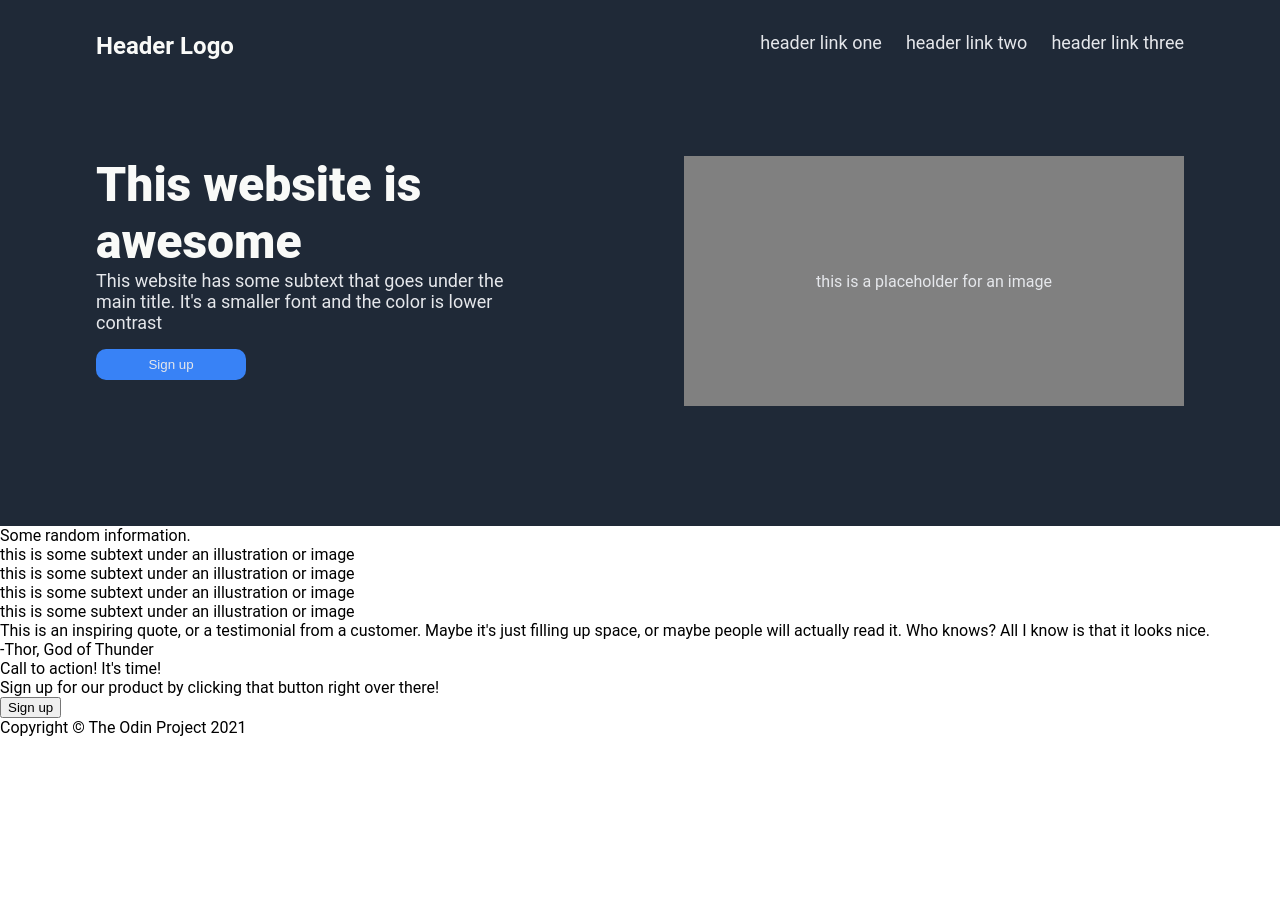
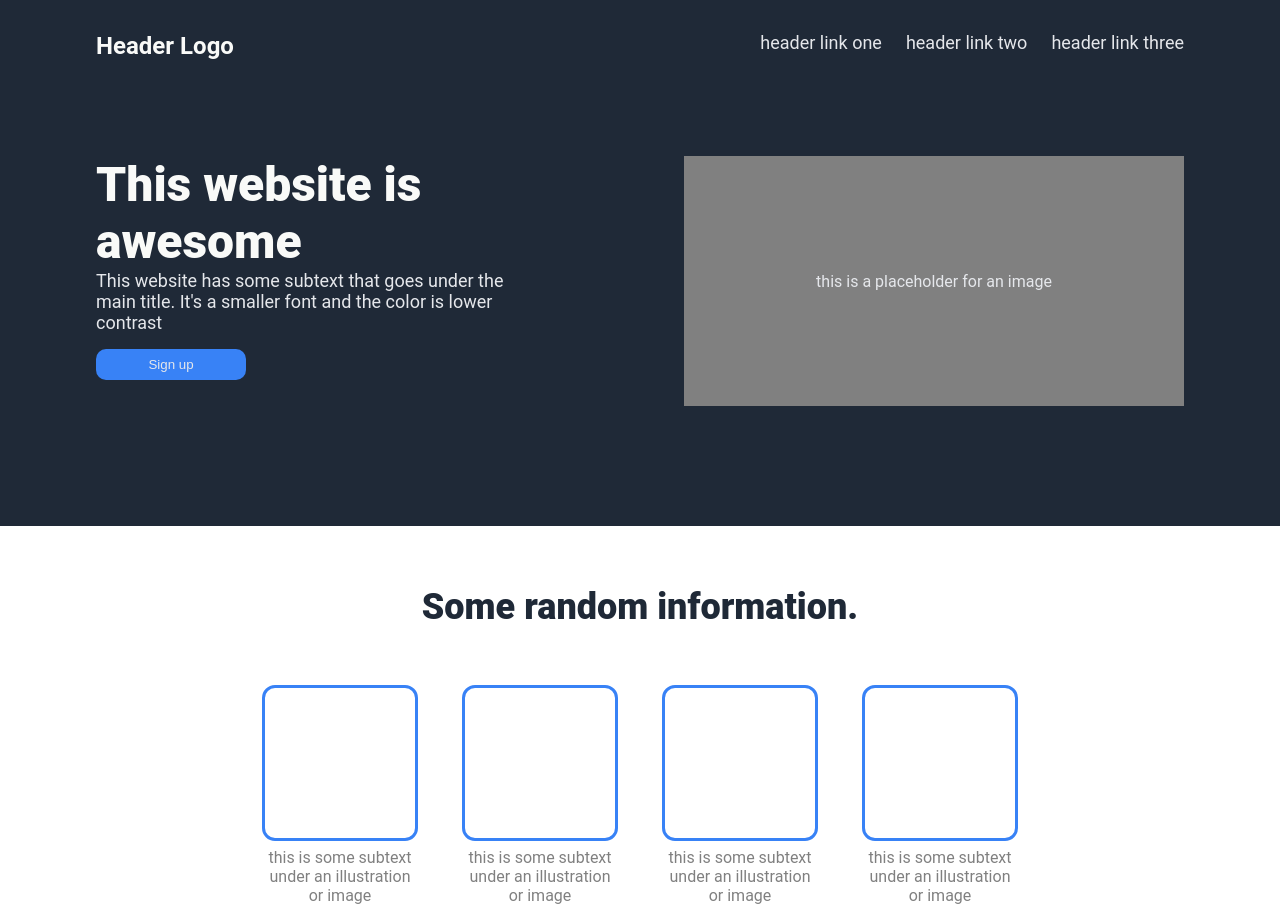
Before and after one commit to alan-zxw/landing-page, a plain HTML site: page index.html in a window 1280 px wide. Shown: the top 908 px of the page. Before the commit the page ends 800 px from the top, so only its background shows below. Drawn offline with Linux system fonts and the light colour scheme.

Commit message:
Added the main section with imgs, subtitles. Added quote body and author.

```diff
--- a/index.html
+++ b/index.html
@@ -28,12 +28,8 @@
         </div>
     </div>
 
-
-
-
-
     <div class="main">
-        <div>Some random information.</div>
+        <div class="random-info">Some random information.</div>
         <div class="card-container">
             <div class="stuff">
                 <div class="card"></div>
@@ -55,11 +51,11 @@
     </div>
 
     <div class="quote-body">
-        <div class="quote">This is an inspiring quote, or a testimonial from a customer.
+        <div class="quote"><span>This is an inspiring quote, or a testimonial from a customer.
             Maybe it's just filling up space, or maybe people will actually read it. Who knows?
-            All I know is that it looks nice.
+            All I know is that it looks nice.</span>
         </div>
-        <div class="author">-Thor, God of Thunder</div>
+        <div class="author"><span>-Thor, God of Thunder</span></div>
     </div>
 
     <div class="bottom">
--- a/styles.css
+++ b/styles.css
@@ -5,6 +5,8 @@ body {
     margin: 0px;
     font-family: "Roboto", sans-serif;
 }
+
+/* HEADING PORTION */
 
 .header {
     display: flex;
@@ -40,7 +42,6 @@ a {
     font-size: 18px;
     text-decoration: none;
 }
-
 
 .header-bottom {
     display: flex;
@@ -82,3 +83,82 @@ a {
     width: 500px;
     height: 250px;
 }
+
+
+/* Main Body with Image Cards */
+
+.main {
+    display: flex;
+    flex-direction: column;
+    align-items: center;
+    margin-top: 60px;
+    margin-bottom: 60px;
+}
+
+.random-info {
+    color: #1F2937;
+    font-size: 36px;
+    font-weight: 900;
+    margin-bottom: 60px;
+}
+
+.card-container {
+    display: flex;
+    flex-wrap: wrap;
+    gap: 50px;
+}
+
+.stuff {
+    display: flex;
+    flex-direction: column;
+    gap: 10px;
+    align-items: center;
+    text-align: center;
+    color: gray;
+    width: 150px;
+}
+
+.card {
+    flex-shrink: 0;
+    outline: 3px solid #3882F6;
+    width: 150px;
+    height: 150px;
+    border-radius: 10px;
+}
+
+
+/* Quote Section */
+
+.quote-body {
+    display: flex;
+    flex-direction: column;
+    align-items: center;
+    justify-content: center;
+    background-color: #E5E7EB;
+
+    padding-top: 100px;
+    padding-bottom: 100px;
+}
+
+.quote {
+    display: flex;
+    justify-content: center;
+    align-items: center;
+
+    flex-wrap: wrap;
+    color: #1F2937;
+    font-weight: 300;
+    font-size: 36px;
+
+    width: 905px;
+}
+
+.author {
+    display: flex;
+    justify-content: flex-end;
+
+    font-size: 24px;
+    color: #1F2937;
+    font-weight: bold;
+    width: 905px;
+}
```
Lines whose indentation alone changed are shown as unchanged.
